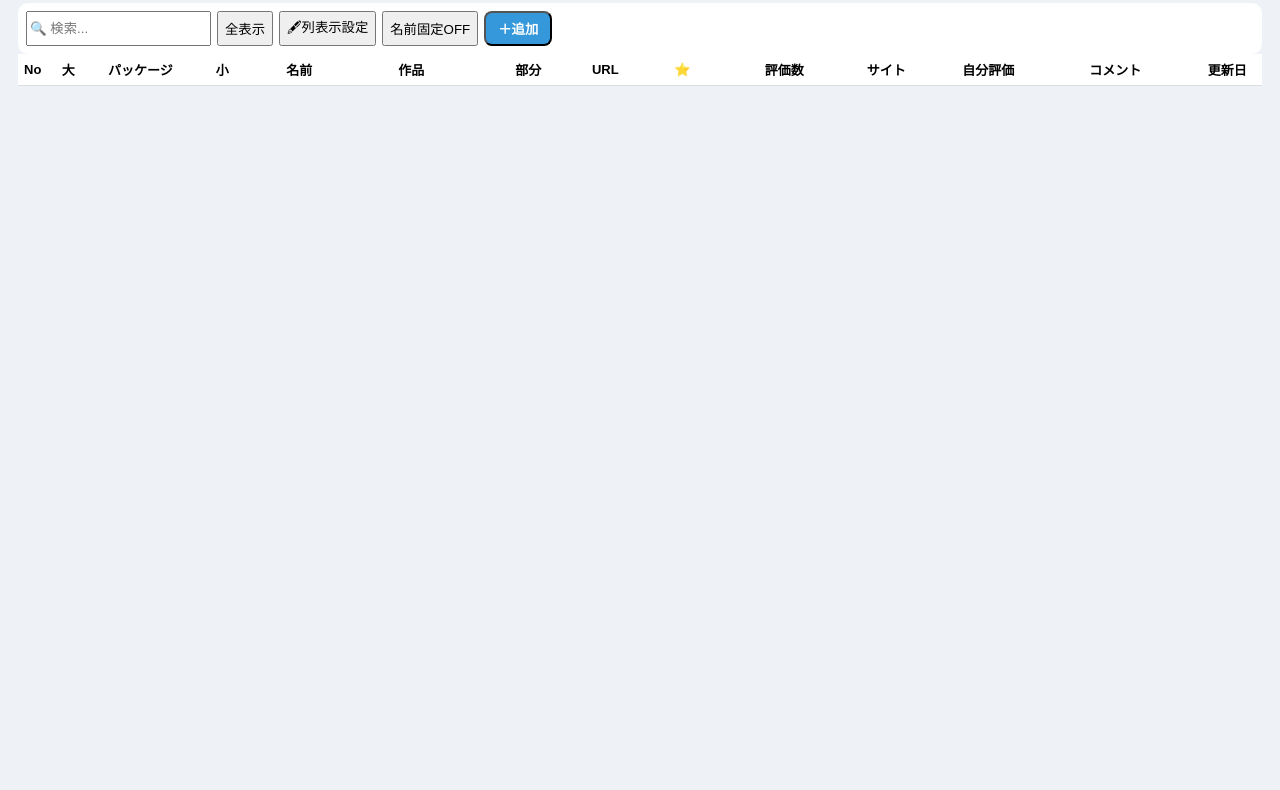
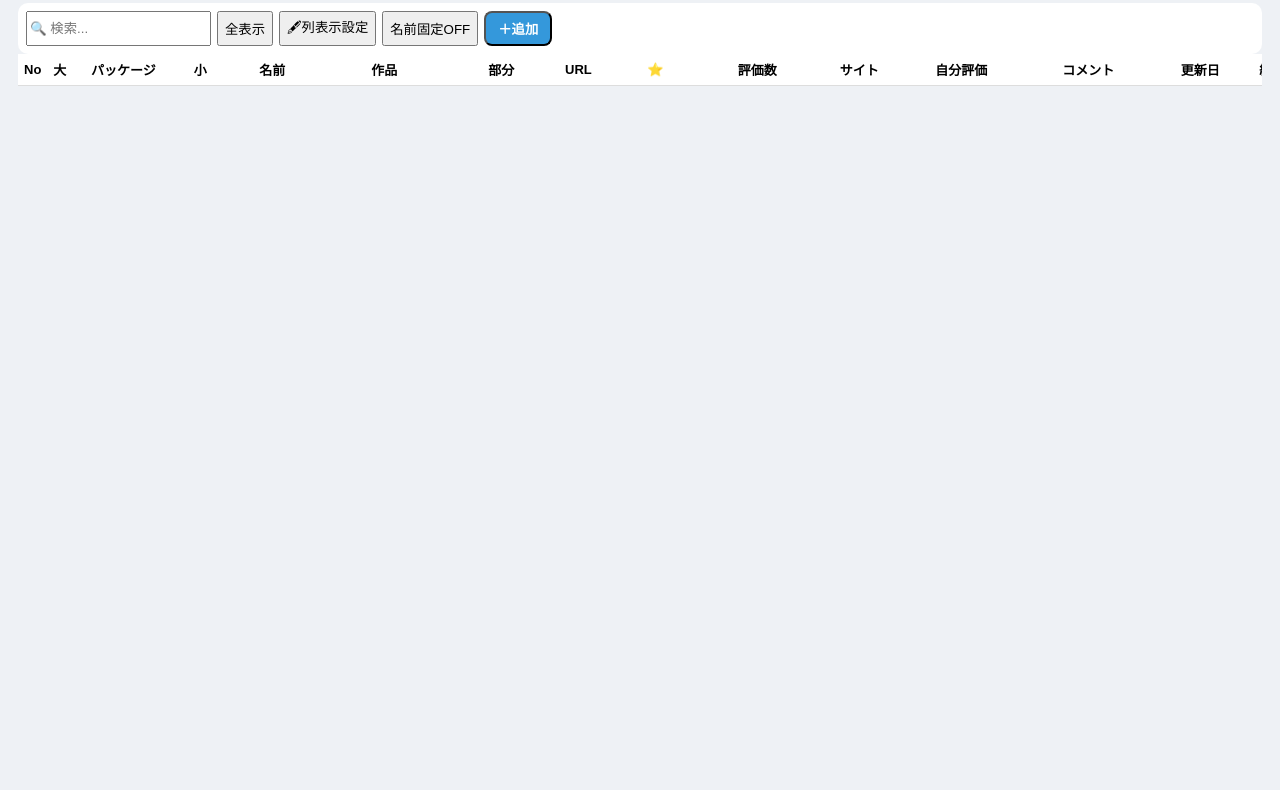
Before and after one commit to eiseikun/search, a plain HTML site: page index.html in a window 1280 px wide. Shown: the part 87-877 px from the top of the page. Drawn offline with nearby package versions, Linux system fonts and the light colour scheme; no server answers.

Commit message:
Update style.css

```diff
--- a/style.css
+++ b/style.css
@@ -87,8 +87,8 @@ td {
 }
 /* ===== 重要列サイズ調整 ===== */
 th:nth-child(1), td:nth-child(1) { min-width: 10px; }   /* No */
-th:nth-child(2), td:nth-child(2) { min-width: 30px; }   /* 大 */
-th:nth-child(4), td:nth-child(4) { min-width: 50px; }   /* 小 */
+th:nth-child(2), td:nth-child(2) { min-width: 10px; }   /* 大 */
+th:nth-child(4), td:nth-child(4) { min-width: 40px; }   /* 小 */
 th:nth-child(5), td:nth-child(5) { min-width: 80px; }  /* 名前 */
 th:nth-child(6), td:nth-child(6) { min-width: 120px; }  /* 作品 */
 th:nth-child(8), td:nth-child(8) { min-width: 40px; }   /* URL */
```
